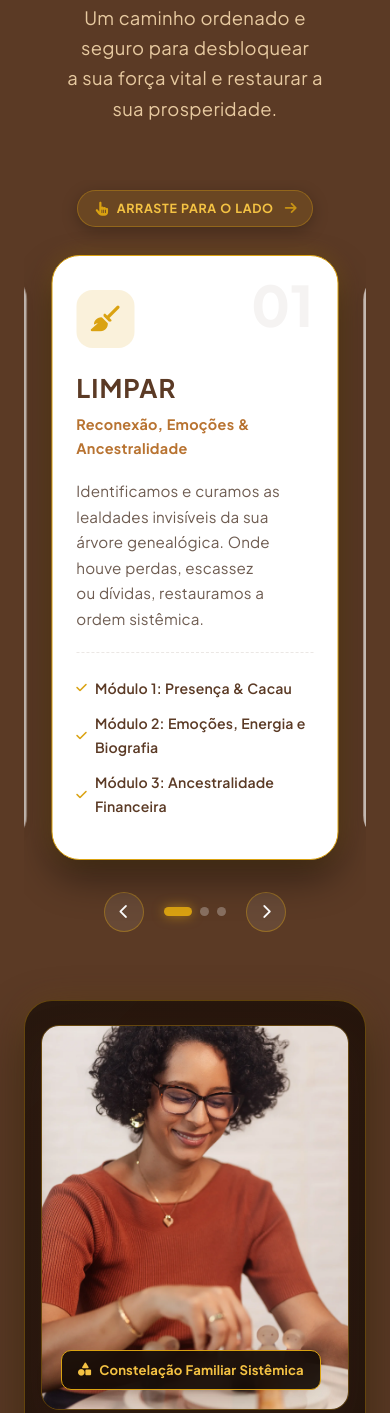
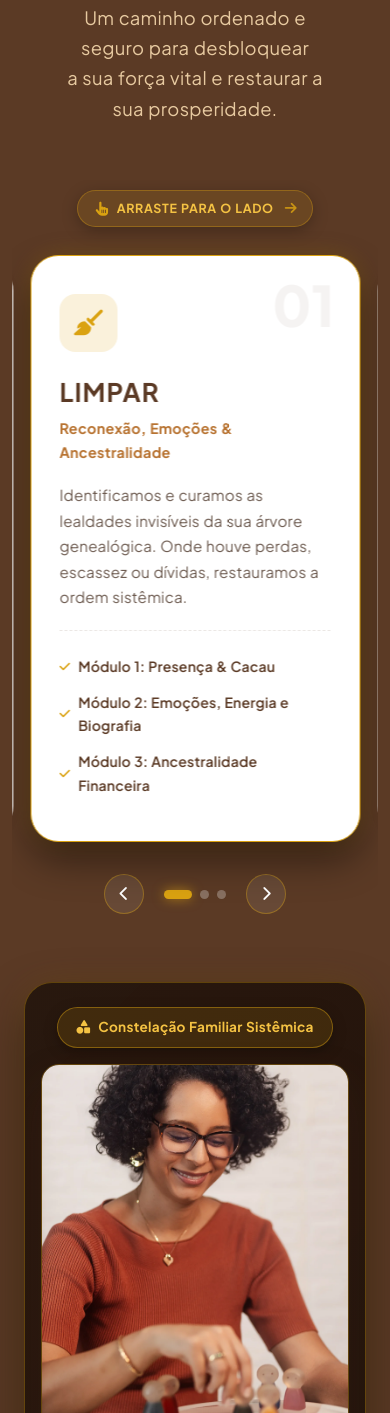
Before and after one commit to lucascaldardo/ocupe-sua-presenca-site, a plain HTML site: page index.html in a window 390 px wide. Shown: the part 5034-6447 px from the top of the page. Drawn offline with Linux system fonts and the light colour scheme.

Commit message:
refactor: melhore a usubilidade do carrosel no mobile

```diff
--- a/css/style.css
+++ b/css/style.css
@@ -973,6 +973,9 @@ img {
 
 .constelacao-photo-wrapper {
   position: relative;
+  display: flex;
+  flex-direction: column;
+  align-items: flex-start;
 }
 
 .constelacao-photo {
@@ -983,25 +986,26 @@ img {
   object-fit: cover;
   border: 1px solid rgba(218, 162, 17, 0.35);
   display: block;
+  order: 1;
 }
 
 .constelacao-photo-badge {
-  position: absolute;
-  bottom: 20px;
-  left: 20px;
-  background: rgba(20, 11, 6, 0.92);
-  backdrop-filter: blur(10px);
-  -webkit-backdrop-filter: blur(10px);
-  border: 1px solid var(--color-primary-yellow);
+  position: static;
+  order: 2;
+  margin-top: 16px;
+  margin-bottom: 0;
+  background: rgba(218, 162, 17, 0.14);
+  border: 1px solid rgba(218, 162, 17, 0.45);
   color: var(--color-primary-yellow-light);
-  padding: 8px 16px;
-  border-radius: var(--radius-sm);
-  font-size: 0.82rem;
+  padding: 8px 18px;
+  border-radius: var(--radius-full);
+  font-size: 0.85rem;
   font-weight: 700;
   display: inline-flex;
   align-items: center;
   gap: 8px;
-  box-shadow: var(--shadow-md);
+  box-shadow: 0 4px 14px rgba(0, 0, 0, 0.25);
+  letter-spacing: 0.02em;
 }
 
 .constelacao-content h3 {
@@ -1996,6 +2000,14 @@ img {
   .constelacao-photo-wrapper {
     max-width: 440px;
     margin: 0 auto;
+    align-items: center;
+  }
+
+  .constelacao-photo-badge {
+    order: -1;
+    margin-top: 0;
+    margin-bottom: 16px;
+    align-self: center;
   }
 
   .format-timeline {
@@ -2144,7 +2156,9 @@ img {
     overflow: hidden;
     padding: 10px 0 20px;
     margin-top: 28px;
-    width: 100%;
+    margin-left: -12px;
+    margin-right: -12px;
+    width: calc(100% + 24px);
     touch-action: pan-y;
   }
 
@@ -2188,13 +2202,17 @@ img {
     grid-template-columns: none !important;
     margin-top: 0 !important;
     padding: 8px 0 16px !important;
-    gap: 16px;
+    gap: 12px;
     cursor: grab;
     user-select: none;
     -webkit-user-select: none;
     touch-action: pan-y;
     will-change: transform;
     align-items: stretch;
+    -webkit-backface-visibility: hidden;
+    backface-visibility: hidden;
+    -webkit-perspective: 1000px;
+    perspective: 1000px;
   }
 
   .eixos-container.is-dragging {
@@ -2202,22 +2220,24 @@ img {
   }
 
   .eixo-card {
-    flex: 0 0 84% !important;
-    max-width: 84% !important;
-    width: 84% !important;
+    flex: 0 0 90% !important;
+    max-width: 90% !important;
+    width: 90% !important;
     margin-bottom: 0 !important;
     box-sizing: border-box;
     transition: transform 0.38s cubic-bezier(0.25, 1, 0.5, 1), opacity 0.38s ease, border-color 0.38s ease, box-shadow 0.38s ease;
-    opacity: 0.65;
-    transform: scale(0.94);
+    opacity: 0.72;
+    transform: translate3d(0, 0, 0) scale(0.97);
+    -webkit-backface-visibility: hidden;
+    backface-visibility: hidden;
     display: flex !important;
     flex-direction: column;
-    padding: 34px 24px !important;
+    padding: 38px 28px !important;
   }
 
   .eixo-card.is-active {
     opacity: 1;
-    transform: scale(1);
+    transform: translate3d(0, 0, 0) scale(1);
     border-color: var(--color-primary-yellow) !important;
     box-shadow: 0 18px 38px rgba(0, 0, 0, 0.45), 0 0 24px rgba(218, 162, 17, 0.22) !important;
   }
--- a/index.html
+++ b/index.html
@@ -270,11 +270,11 @@
       <div class="constelacao-showcase">
         <div class="constelacao-grid">
           <div class="constelacao-photo-wrapper">
-            <img src="assets/images/mariana-retrato.webp" alt="Mariana Silva Arantes conduzindo constelação sistêmica com bonecos" class="constelacao-photo">
             <div class="constelacao-photo-badge">
               <i class="fas fa-shapes"></i>
               <span>Constelação Familiar Sistêmica</span>
             </div>
+            <img src="assets/images/mariana-retrato.webp" alt="Mariana Silva Arantes conduzindo constelação sistêmica com bonecos" class="constelacao-photo">
           </div>
 
           <div class="constelacao-content">
--- a/js/main.js
+++ b/js/main.js
@@ -152,11 +152,14 @@ document.addEventListener('DOMContentLoaded', () => {
       }
 
       // Atualiza estado visual (cards ativos e dots de paginação)
+      // Sincroniza todos os clones do mesmo eixo para terem o mesmo estado,
+      // eliminando qualquer piscar ou re-animação de escala/opacidade ao normalizar a posição.
       function updateActiveStates() {
         const realIndex = ((currentIndex % totalOriginal) + totalOriginal) % totalOriginal;
 
-        allCards.forEach((card, idx) => {
-          if (idx === currentIndex) {
+        allCards.forEach((card) => {
+          const cardEixo = parseInt(card.getAttribute('data-eixo'), 10);
+          if (cardEixo === realIndex) {
             card.classList.add('is-active');
           } else {
             card.classList.remove('is-active');
@@ -175,10 +178,21 @@ document.addEventListener('DOMContentLoaded', () => {
         });
       }
 
+      let animTimer = null;
+
       function setPosition(targetScroll, animate = true) {
+        if (animTimer) {
+          clearTimeout(animTimer);
+          animTimer = null;
+        }
+
         if (animate) {
           eixosTrack.style.transition = 'transform 0.38s cubic-bezier(0.25, 1, 0.5, 1)';
           isAnimating = true;
+          // Fallback de segurança caso transitionend não dispare
+          animTimer = setTimeout(() => {
+            handleLoopNormalize();
+          }, 420);
         } else {
           eixosTrack.style.transition = 'none';
           isAnimating = false;
@@ -194,9 +208,12 @@ document.addEventListener('DOMContentLoaded', () => {
         updateActiveStates();
       }
 
-      // Salto invisível no final da transição (loop infinito sem reiniciar visualmente)
-      eixosTrack.addEventListener('transitionend', (e) => {
-        if (e.target !== eixosTrack) return;
+      // Normalização instantânea e imperceptível no final da transição
+      function handleLoopNormalize() {
+        if (animTimer) {
+          clearTimeout(animTimer);
+          animTimer = null;
+        }
         isAnimating = false;
         if (!isMobile) return;
 
@@ -204,18 +221,22 @@ document.addEventListener('DOMContentLoaded', () => {
         if (currentIndex >= totalOriginal * 2) {
           currentIndex -= totalOriginal;
           const targetScroll = getTargetScroll(currentIndex);
-          setPosition(targetScroll, false);
-          void eixosTrack.offsetWidth; // Força repaint sem delay
-          updateActiveStates();
+          eixosTrack.style.transition = 'none';
+          eixosTrack.style.transform = `translate3d(${-targetScroll}px, 0, 0)`;
         }
         // Se ultrapassou o conjunto original para a esquerda (< 3)
         else if (currentIndex < totalOriginal) {
           currentIndex += totalOriginal;
           const targetScroll = getTargetScroll(currentIndex);
-          setPosition(targetScroll, false);
-          void eixosTrack.offsetWidth;
-          updateActiveStates();
+          eixosTrack.style.transition = 'none';
+          eixosTrack.style.transform = `translate3d(${-targetScroll}px, 0, 0)`;
         }
+      }
+
+      // Salto invisível no final da transição (loop infinito sem reiniciar visualmente)
+      eixosTrack.addEventListener('transitionend', (e) => {
+        if (e.target !== eixosTrack || e.propertyName !== 'transform') return;
+        handleLoopNormalize();
       });
 
       // Botões de navegação
```
